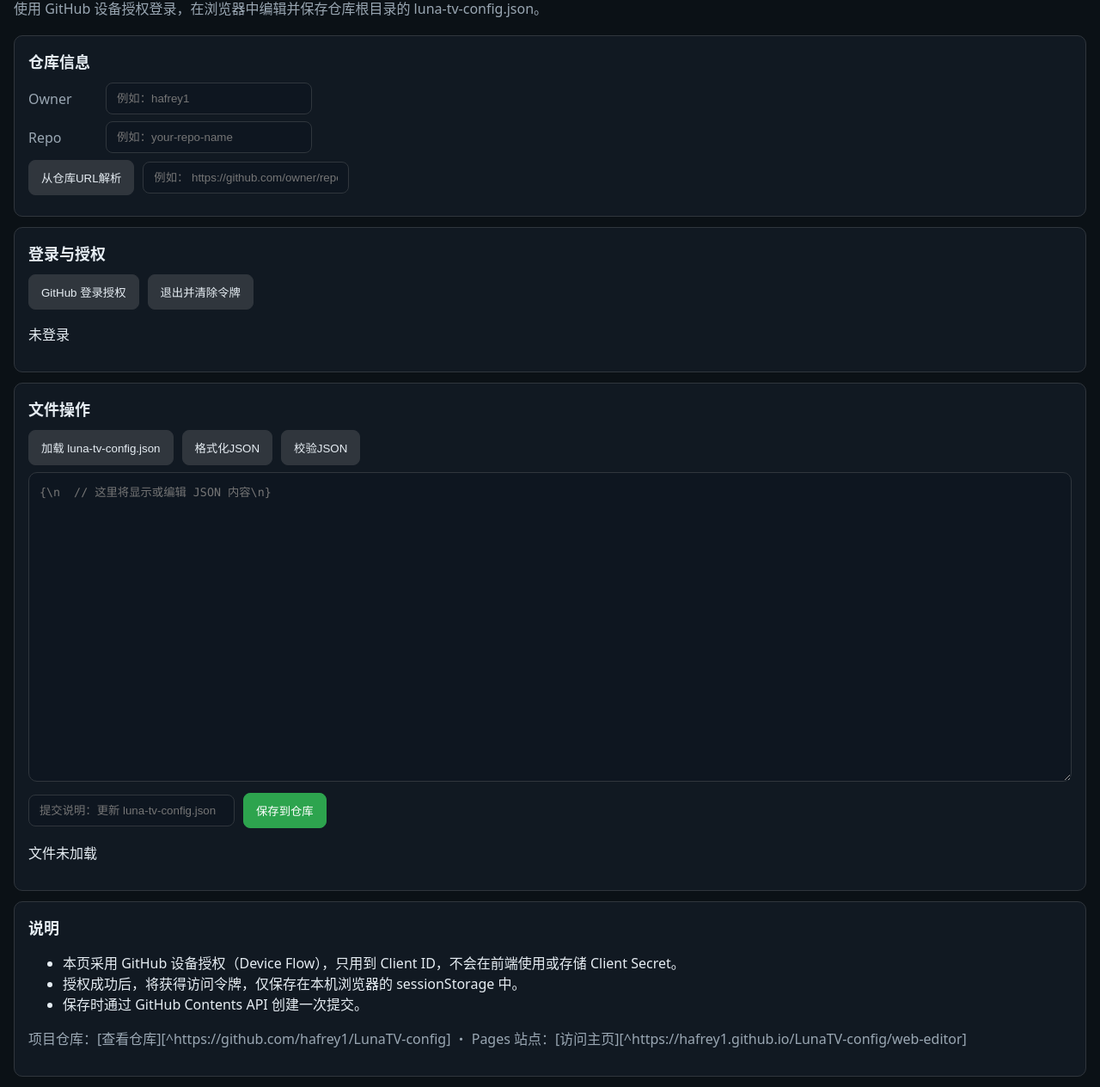
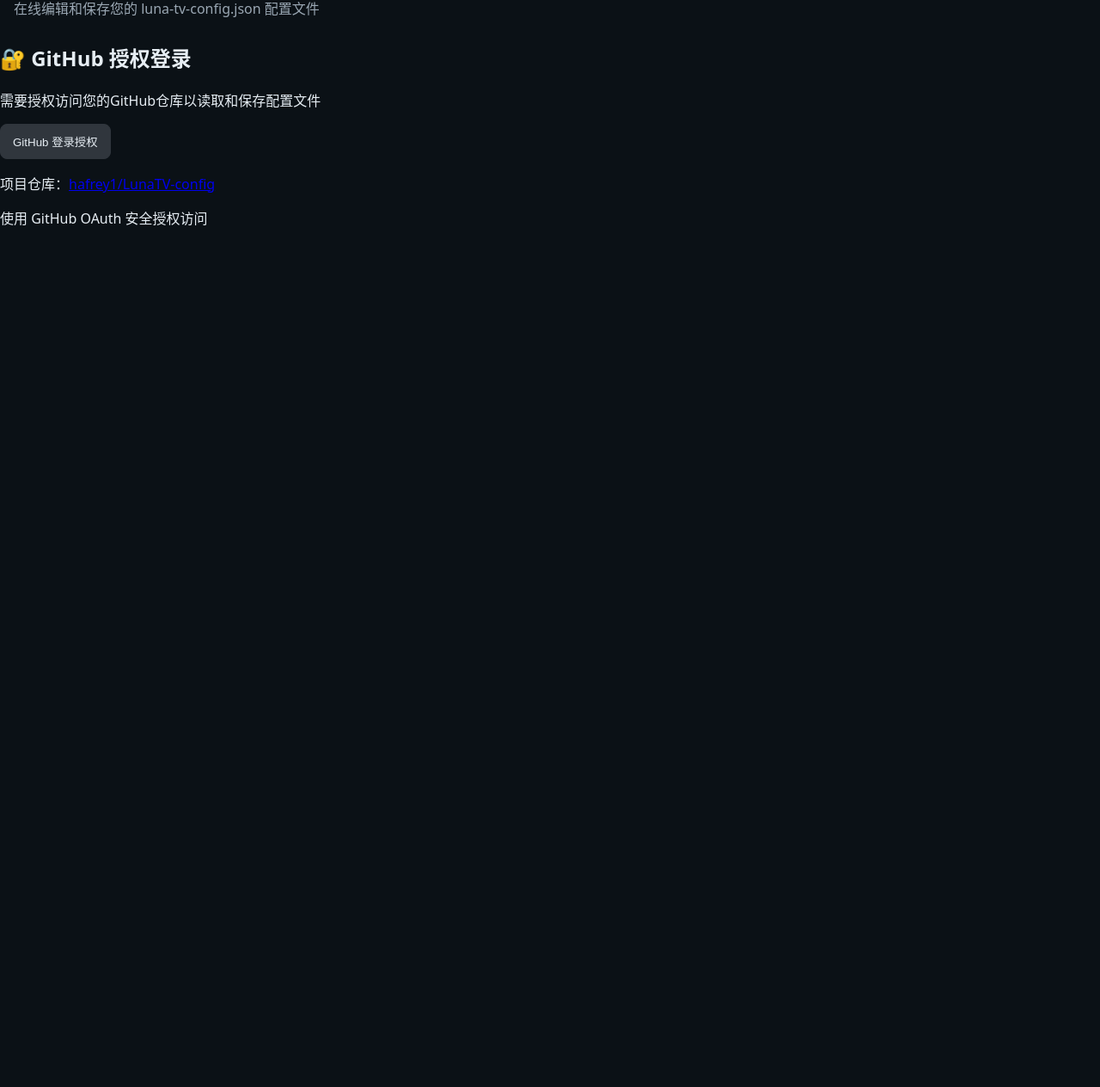
Before and after one commit to zyunling/LunaTV-config, a website: page web-editor/index.html in a window 1280 px wide. Shown: the part 67-1331 px from the top of the page at 86% size. After the commit the page ends 800 px from the top, so only its background shows below. Drawn offline with Linux system fonts and the light colour scheme.

Commit message:
Update index.html

```diff
--- a/web-editor/index.html
+++ b/web-editor/index.html
@@ -1,89 +1,72 @@
 <!DOCTYPE html>
 <html lang="zh-CN">
 <head>
-	<meta charset="UTF-8" />
-	<meta name="viewport" content="width=device-width, initial-scale=1" />
-	<title>luna-tv-config.json 在线编辑器</title>
-	<link rel="stylesheet" href="./style.css" />
-	<script>
-		// 你提供的 OAuth Client ID（只放 Client ID，切勿放 Secret）
-		window.GITHUB_CLIENT_ID = "Ov23ligWR1OA4D8xEHN4";
-	</script>
+    <meta charset="UTF-8">
+    <meta name="viewport" content="width=device-width, initial-scale=1.0">
+    <title>LunaTV-config JSON 编辑器</title>
+    <link rel="stylesheet" href="style.css">
 </head>
 <body>
-	<header>
-		<h1>luna-tv-config.json 在线编辑器</h1>
-		<p>使用 GitHub 设备授权登录，在浏览器中编辑并保存仓库根目录的 luna-tv-config.json。</p>
-	</header>
+    <div class="container">
+        <header>
+            <h1>🌙 LunaTV-config JSON 编辑器</h1>
+            <p>在线编辑和保存您的 luna-tv-config.json 配置文件</p>
+        </header>
 
-	<section class="card">
-		<h3>仓库信息</h3>
-		<div class="row">
-			<label for="owner">Owner</label>
-			<input id="owner" type="text" placeholder="例如：hafrey1" />
-		</div>
-		<div class="row">
-			<label for="repo">Repo</label>
-			<input id="repo" type="text" placeholder="例如：your-repo-name" />
-		</div>
-		<div class="row">
-			<button id="btn-parse-url">从仓库URL解析</button>
-			<input id="repoUrl" type="url" placeholder="例如： https://github.com/owner/repo" />
-		</div>
-	</section>
+        <!-- 登录状态 -->
+        <div class="auth-section">
+            <div id="login-section" class="section">
+                <h2>🔐 GitHub 授权登录</h2>
+                <p>需要授权访问您的GitHub仓库以读取和保存配置文件</p>
+                <button id="login-btn" class="primary-btn">GitHub 登录授权</button>
+            </div>
 
-	<section class="card">
-		<h3>登录与授权</h3>
-		<div class="row">
-			<button id="btn-login">GitHub 登录授权</button>
-			<button id="btn-logout" class="secondary">退出并清除令牌</button>
-		</div>
-		<p id="auth-status">未登录</p>
-	</section>
+            <div id="user-info" class="section" style="display: none;">
+                <h2>👤 用户信息</h2>
+                <div id="user-details"></div>
+                <button id="logout-btn" class="secondary-btn">退出登录</button>
+            </div>
+        </div>
 
-	<section class="card">
-		<h3>文件操作</h3>
-		<div class="row">
-			<button id="btn-load">加载 luna-tv-config.json</button>
-			<button id="btn-pretty" class="secondary">格式化JSON</button>
-			<button id="btn-validate" class="secondary">校验JSON</button>
-		</div>
-		<textarea id="editor" placeholder="{\n  // 这里将显示或编辑 JSON 内容\n}"></textarea>
-		<div class="row">
-			<input id="commitMessage" type="text" placeholder="提交说明：更新 luna-tv-config.json" />
-			<button id="btn-save" class="primary">保存到仓库</button>
-		</div>
-		<p id="file-status">文件未加载</p>
-	</section>
+        <!-- 仓库信息 -->
+        <div id="repo-section" class="section" style="display: none;">
+            <h2>📁 仓库信息</h2>
+            <div class="repo-config">
+                <label for="owner-input">仓库所有者：</label>
+                <input type="text" id="owner-input" value="hafrey1" placeholder="GitHub用户名">
 
-	<section class="card">
-		<h3>说明</h3>
-		<ul>
-			<li>本页采用 GitHub 设备授权（Device Flow），只用到 Client ID，不会在前端使用或存储 Client Secret。</li>
-			<li>授权成功后，将获得访问令牌，仅保存在本机浏览器的 sessionStorage 中。</li>
-			<li>保存时通过 GitHub Contents API 创建一次提交。</li>
-		</ul>
-		<p class="muted">项目仓库：[查看仓库][^https://github.com/hafrey1/LunaTV-config] ・ Pages 站点：[访问主页][^https://hafrey1.github.io/LunaTV-config/web-editor]</p>
-	</section>
+                <label for="repo-input">仓库名称：</label>
+                <input type="text" id="repo-input" value="LunaTV-config" placeholder="仓库名称">
 
-	<!-- 设备授权弹窗 -->
-	<div id="device-modal" class="modal hidden" role="dialog" aria-modal="true" aria-labelledby="device-title">
-		<div class="modal-content">
-			<h3 id="device-title">在 GitHub 页面完成授权</h3>
-			<ol>
-				<li>访问下方链接打开 GitHub 授权页面。</li>
-				<li>输入授权代码并确认授权。</li>
-				<li>回到此页面等待自动完成登录。</li>
-			</ol>
-			<p>授权页面：<a id="verify-link" href="#" target="_blank" rel="noopener noreferrer">打开 GitHub 授权</a></p>
-			<p>授权代码：<code id="user-code">——</code></p>
-			<p id="modal-tips" class="muted">授权完成后，此弹窗会自动关闭。</p>
-			<div class="row end">
-				<button id="btn-cancel-device" class="secondary">取消</button>
-			</div>
-		</div>
-	</div>
+                <button id="load-file-btn" class="primary-btn">加载 luna-tv-config.json</button>
+            </div>
+        </div>
 
-	<script src="./oauth.js"></script>
+        <!-- 文件编辑区域 -->
+        <div id="editor-section" class="section" style="display: none;">
+            <h2>📝 JSON 编辑器</h2>
+            <div class="editor-controls">
+                <button id="format-btn" class="action-btn">格式化 JSON</button>
+                <button id="validate-btn" class="action-btn">验证 JSON</button>
+                <button id="save-btn" class="success-btn">保存到 GitHub</button>
+            </div>
+
+            <div class="editor-wrapper">
+                <textarea id="json-editor" placeholder="JSON 内容将在这里显示..."></textarea>
+            </div>
+
+            <div id="validation-result" class="validation-result"></div>
+        </div>
+
+        <!-- 状态消息 -->
+        <div id="status-message" class="status-message"></div>
+    </div>
+
+    <footer>
+        <p>项目仓库：<a href="https://github.com/hafrey1/LunaTV-config" target="_blank">hafrey1/LunaTV-config</a></p>
+        <p>使用 GitHub OAuth 安全授权访问</p>
+    </footer>
+
+    <script src="oauth.js"></script>
 </body>
 </html>
```
